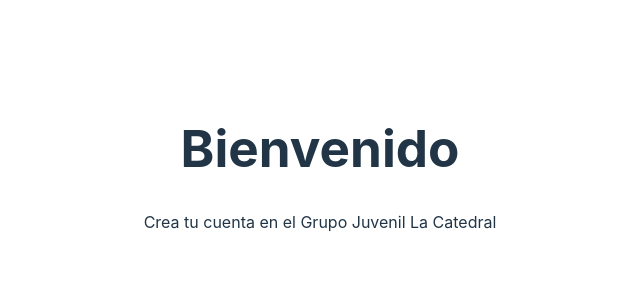
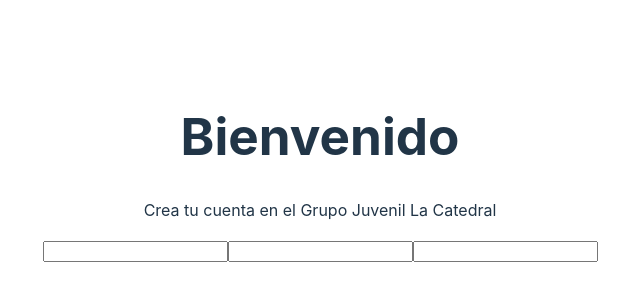
Before and after one commit to IgnacioFontaine/Cate-Proyect, a React (Vite) app in the folder client/: page /createAccount in a window 1280 px wide. Shown: the part 232-532 px from the top of the page, without its empty margins (320-960 px from the left). Built offline with nearby package versions, Linux system fonts and the light colour scheme; the HTML template or start-up script is replaced by a standard one.

Commit message:
Configuración Redux

```diff
--- a/client/src/Components/CreateAccount/createAccount.jsx
+++ b/client/src/Components/CreateAccount/createAccount.jsx
@@ -7,9 +7,15 @@ const CreateAccount = () => {
       </div>
       <div>
         <form>
-          <label placeholder="Nombre completo"></label>
-          <label placeholder=""></label>
-          <label placeholder=""></label>
+          <label placeholder="Nombre completo...">
+            <input type="text" />
+          </label>
+          <label placeholder="Contraseña...">
+            <input type="password" />
+          </label>
+          <label placeholder="Email...">
+            <input type="text" />
+          </label>
         </form>
       </div>
     </div>
--- /dev/null
+++ b/client/src/Redux/actions.js
@@ -0,0 +1,4 @@
+//Generamos constantes para evitar errores de tipeo
+
+//Actions:
+//Declarar actions
```
Also changed, not shown: client/src/Redux/reducer.js (added, +19 -0 lines), client/src/Redux/store.js (added, +8 -0 lines).
